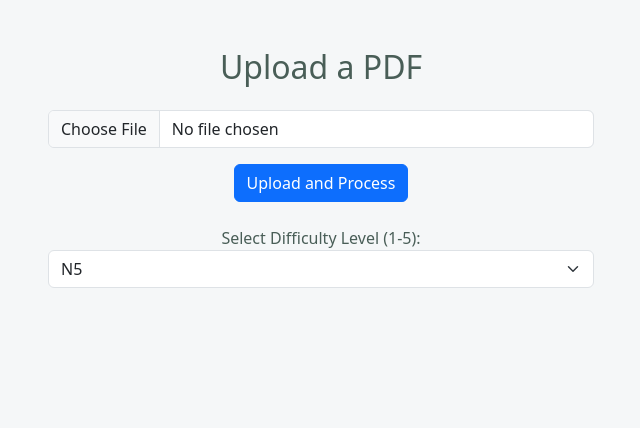
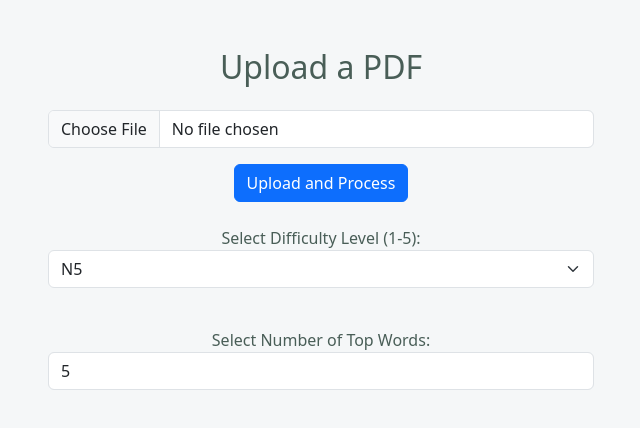
Before and after one commit to KentFarr/LangGO, a React (Create React App) app in the folder frontend/: page /upload in a window 1280 px wide. Shown: the top 428 px of the page, without its empty margins (319-959 px from the left). Built offline with nearby package versions, Linux system fonts and the light colour scheme; no server answers.

Commit message:
feat: Update default difficulty level and add top words count in FileUpload component

```diff
--- a/frontend/src/components/FileUpload.tsx
+++ b/frontend/src/components/FileUpload.tsx
@@ -10,7 +10,8 @@ const FileUpload: React.FC = () => {
   const [flashcards, setFlashcards] = useState<{ word: string; mnemonic: string }[]>([]);
   const [loading, setLoading] = useState<boolean>(false);
   const [error, setError] = useState<string | null>(null);
-  const [difficultyLevel, setDifficultyLevel] = useState<number>(5); // Default to level 1
+  const [difficultyLevel, setDifficultyLevel] = useState<number>(5); // Default to level 5
+  const [topWordsCount, setTopWordsCount] = useState<number>(5); // Default to top 5 words
 
   const handleChange = (e: React.ChangeEvent<HTMLInputElement>) => {
     if (e.target.files && e.target.files[0]) {
@@ -32,21 +33,27 @@ const FileUpload: React.FC = () => {
       // Step 2: Count word frequency based on selected difficulty level
       const wordCounts = countWordFrequency(text, allWords, difficultyLevel);
       console.log('Word counts:', wordCounts);
-      const top5Words = getTopWords(wordCounts);
-      console.log('Top 5 words:', top5Words);
+      const topWords = getTopWords(wordCounts, topWordsCount); // Pass user-selected top words count
+      console.log(`Top ${topWordsCount} words:`, topWords);
 
-      // Step 3: Generate mnemonics and additional words using the top 5 words
-      const { originalWords, relatedWords } = await generateMnemonicsAndWords(top5Words);
+      // Step 3: Generate mnemonics and additional words using the top words
+      const { originalWords, relatedWords } = await generateMnemonicsAndWords(topWords);
 
       console.log('original array', originalWords);
       console.log('new word array:', relatedWords);
 
       // Combine the original words with the related words
-      const finalCards = originalWords.concat(relatedWords);
+      const combinedWords = [...originalWords, ...relatedWords];
 
-      // Step 4: Set the flashcards state
-      setFlashcards(finalCards);
-      console.log('Flashcards:', finalCards);
+      // Step 4: Remove duplicates (based on the word property)
+      const uniqueFlashcards = combinedWords.filter(
+        (flashcard, index, self) =>
+          index === self.findIndex((f) => f.word === flashcard.word)
+      );
+
+      // Step 5: Set the flashcards state
+      setFlashcards(uniqueFlashcards);
+      console.log('Unique flashcards:', uniqueFlashcards);
     } catch (error) {
       console.error('Error processing file:', error);
       setError('Failed to process the PDF.');
@@ -87,6 +94,20 @@ const FileUpload: React.FC = () => {
         </Col>
       </Row>
 
+      <Row className="justify-content-center mt-4">
+        <Col md={6} className="text-center">
+          <label htmlFor="topWordsCount">Select Number of Top Words:</label>
+          <input
+            type="number"
+            id="topWordsCount"
+            value={topWordsCount}
+            onChange={(e) => setTopWordsCount(parseInt(e.target.value, 10))}
+            className="form-control mb-3"
+            min="1"
+          />
+        </Col>
+      </Row>
+
       {/* Flashcards Display */}
       {flashcards.length > 0 && (
         <div className="mt-5">
```
